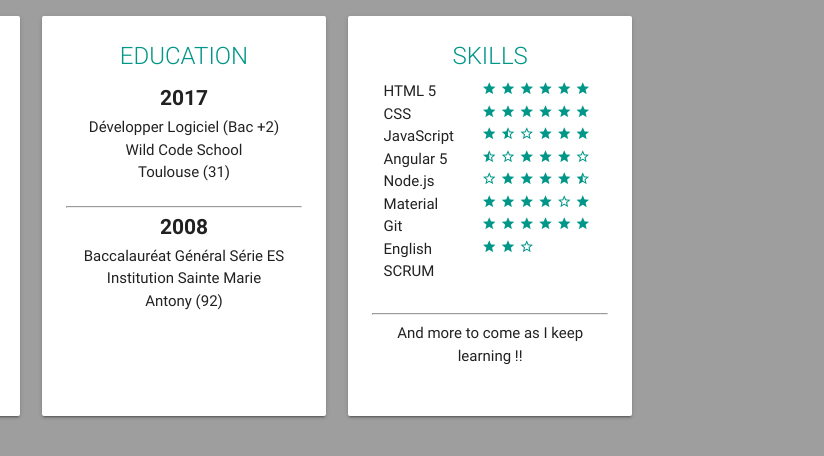
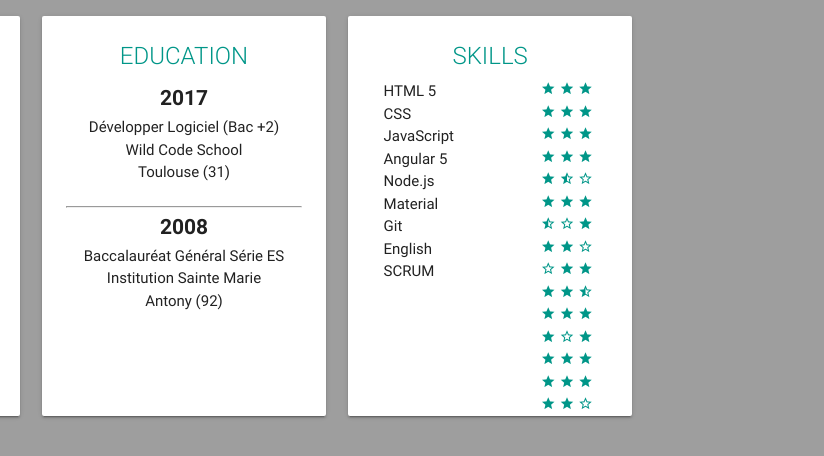
Before and after one commit to kerunix/kerunix, a plain HTML site: page index.html in a window 1280 px wide. Shown: the part 162-618 px from the top of the page, 456-1280 px from the left. Drawn offline with nearby package versions, Linux system fonts and the light colour scheme.

Commit message:
fix(stars are now responsive for big displays)

```diff
--- a/index.html
+++ b/index.html
@@ -89,7 +89,7 @@
                 <div class="card medium hoverable sticky-action">
                     <div class="card-content">
                         <span class="card-title teal-text">SKILLS</span>
-                        <div class="col m5 s8">
+                        <div class="col m5 s8 l8">
                             <p>HTML 5</p>
                             <p>CSS</p>
                             <p>JavaScript</p>
@@ -100,7 +100,7 @@
                             <p>English</p>
                             <p>SCRUM</p>
                         </div>
-                        <div class="col m7 s4">
+                        <div class="col m7 s4 l4">
                             <!-- HTML -->
                             <i class="material-icons tiny teal-text">star</i>
                             <i class="material-icons tiny teal-text">star</i>
```
